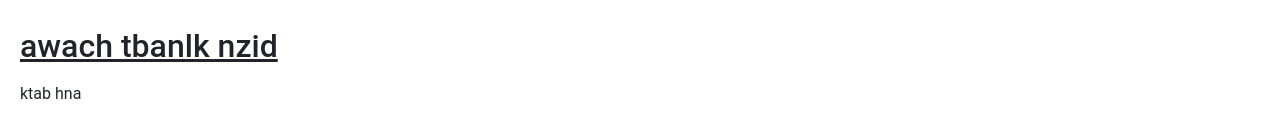
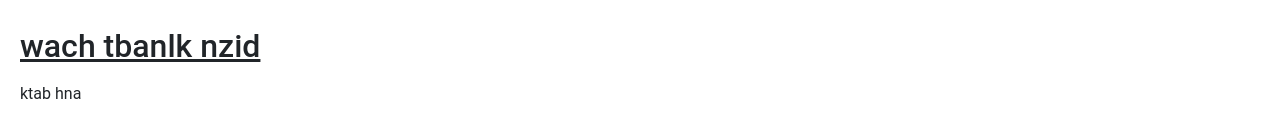
Before and after one commit to iliess-np/e-com-roadmap, a plain HTML site: page index.html in a window 1280 px wide. Shown: the part 1680-1797 px from the top of the page. Drawn offline with nearby package versions, Linux system fonts and the light colour scheme.

Commit message:
first commit

```diff
--- a/index.html
+++ b/index.html
@@ -168,7 +168,7 @@
     </div>
 
     <div id="comment">
-        <h2>awach tbanlk nzid</h2>
+        <h2>wach tbanlk nzid</h2>
         <p contenteditable>ktab hna</p>
     </div>
 
```
